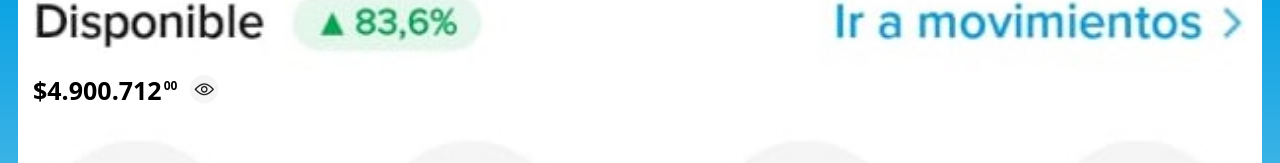
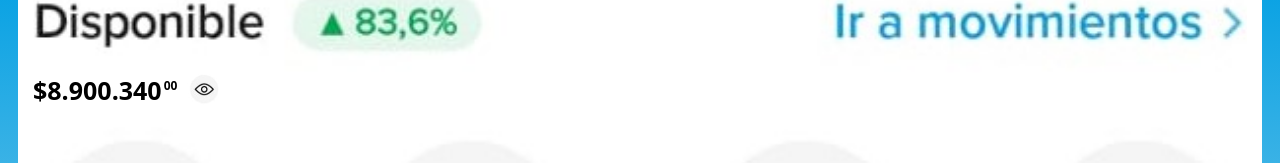
Before and after one commit to ohiomarketer/mp, a React (Vite) app: page / in a window 1280 px wide. Shown: the part 228-391 px from the top of the page. Built offline with nearby package versions, Linux system fonts and the light colour scheme.

Commit message:
Update Main.jsx

```diff
--- a/src/components/Main.jsx
+++ b/src/components/Main.jsx
@@ -39,7 +39,7 @@ export const Main = () => {
         </FirstSection>
         <BalanceSection>
           <div className="balance__container">
-            <span className="balance">$4.900.712</span>
+            <span className="balance">$8.900.340</span>
             <span className="pennys">00</span>
           </div>
           <img src={eye} alt="" className="eye" />
```
